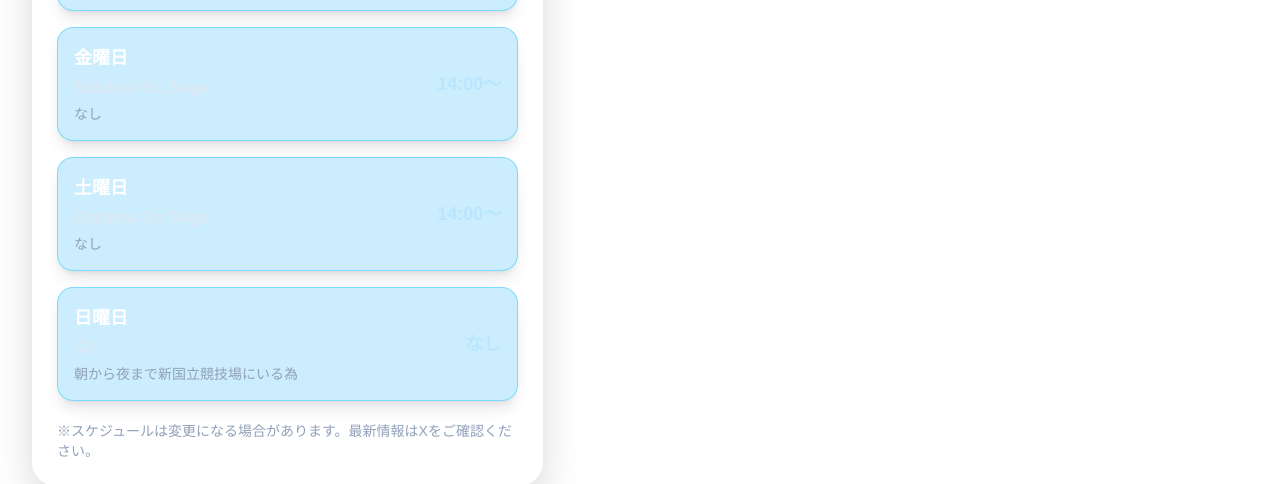
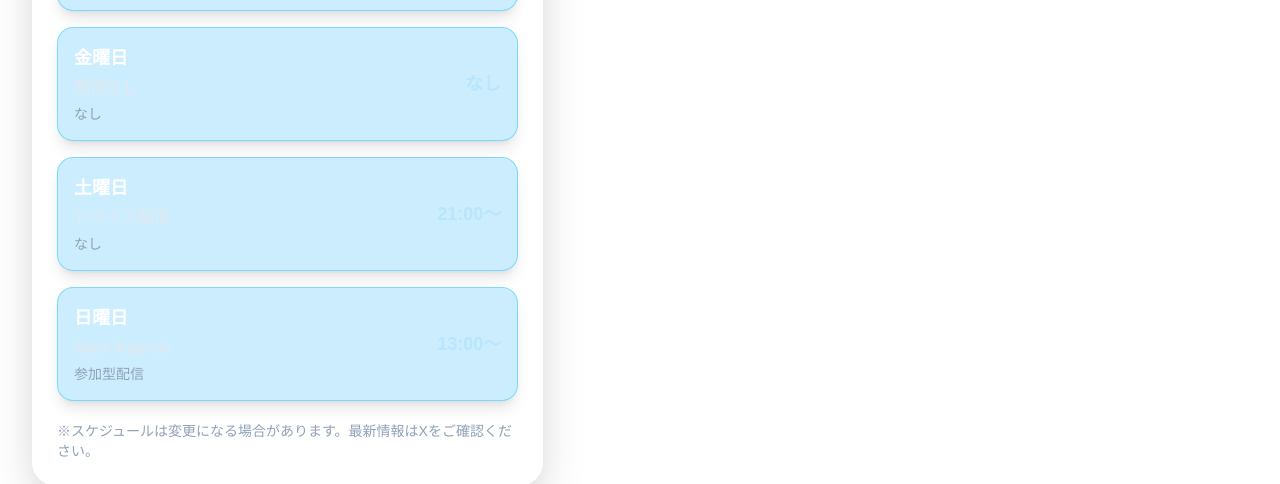
Before and after one commit to AquariVt/aquari-site, a Next.js app: page / in a window 1280 px wide. Shown: the part 1694-2178 px from the top of the page. Built offline with nearby package versions, Linux system fonts and the light colour scheme; no server answers.

Commit message:
update schedule

```diff
--- a/app/page.tsx
+++ b/app/page.tsx
@@ -28,15 +28,15 @@ const weeklySchedule
 : ScheduleItem[] = [
   {
     day: "月曜日",
-    time: "14:00～",
-    title: "Escape from Tarkov",
+    time: "15:00～",
+    title: "Apex legends",
     note: "参加型配信",
     color: "border-red-400/30 bg-red-500/15",
   },
 {
     day: "火曜日",
-    time: "14:00〜",
-    title: "Rainbow Six Siege",
+    time: "15:00〜",
+    title: "Apex legends",
     note: "参加型配信",
     color: "border-sky-400/40 bg-sky-500/20",
   },
@@ -56,23 +56,23 @@ const weeklySchedule
   },
   {
     day: "金曜日",
-    time: "14:00〜",
-    title: "Rainbow Six Siege",
+    time: "なし",
+    title: "配信なし",
     note: "なし",
     color: "border-sky-400/40 bg-sky-500/20",
   },
 {
     day: "土曜日",
-    time: "14:00〜",
-    title: "Rainbow Six Siege",
+    time: "21:00〜",
+    title: "ドライブ配信",
     note: "なし",
     color: "border-sky-400/40 bg-sky-500/20",
   },
   {
     day: "日曜日",
-    time: "なし",
-    title: "ない",
-    note: "朝から夜まで新国立競技場にいる為",
+    time: "13:00～",
+    title: "Apex legends",
+    note: "参加型配信",
     color: "border-sky-400/40 bg-sky-500/20",
   },
 ];
```
